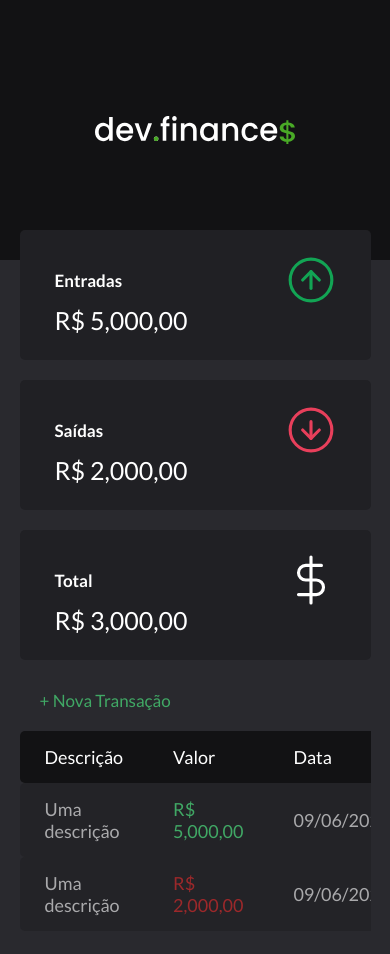
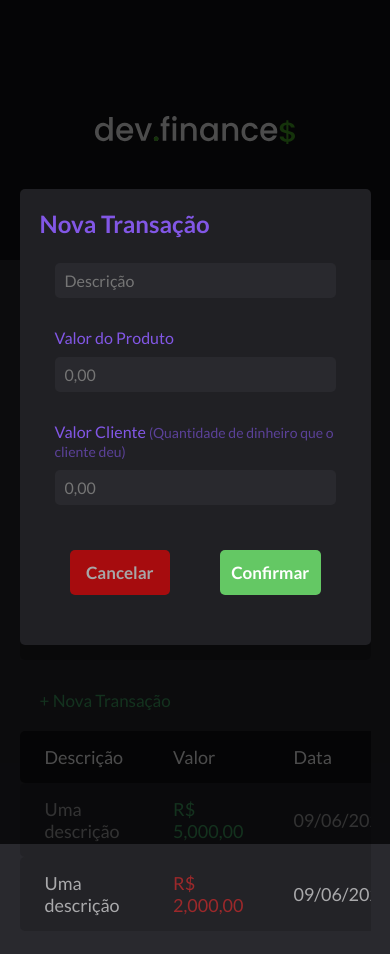
Before and after one commit to leandroSiq1/omni, a plain HTML site: page index.html in a window 390 px wide. Drawn offline with Linux system fonts and the light colour scheme.

Commit message:
adicionando responsividade ao modal

```diff
--- a/css/_modal.scss
+++ b/css/_modal.scss
@@ -7,7 +7,7 @@ div.modal-overlay {
   width: 100%;
   height: 100%;
 
-  background: rgba(0,0,0, 0.5);
+  background: rgba(0,0,0, 0.7);
 
   position: fixed;
   top: 0;
@@ -20,8 +20,12 @@ div.modal-overlay {
   opacity: 0;
 
   .modal {
+    width: 90%;
     padding: 20px;
+    margin-top: -10px;
+
     background: var(--color-shape);
+    border-radius: 5px;
     color: var(--color-purple);
 
     form {
--- a/css/_reset.scss
+++ b/css/_reset.scss
@@ -90,4 +90,10 @@ button {
     margin: 0 auto;
     overflow-x: auto;
   }
+
+  div.modal-overlay {
+    .modal {
+      max-width: 600px;
+    }
+  }
 }
--- a/index.html
+++ b/index.html
@@ -86,7 +86,7 @@
       </section>
     </main>
 
-    <div id="modalTransaction" class="modal-overlay">
+    <div id="modalTransaction" class="modal-overlay active">
       <div class="modal">
         <h2>Nova Transação</h2>
 
```
Also changed, not shown: css/style.css, 1 other file.
